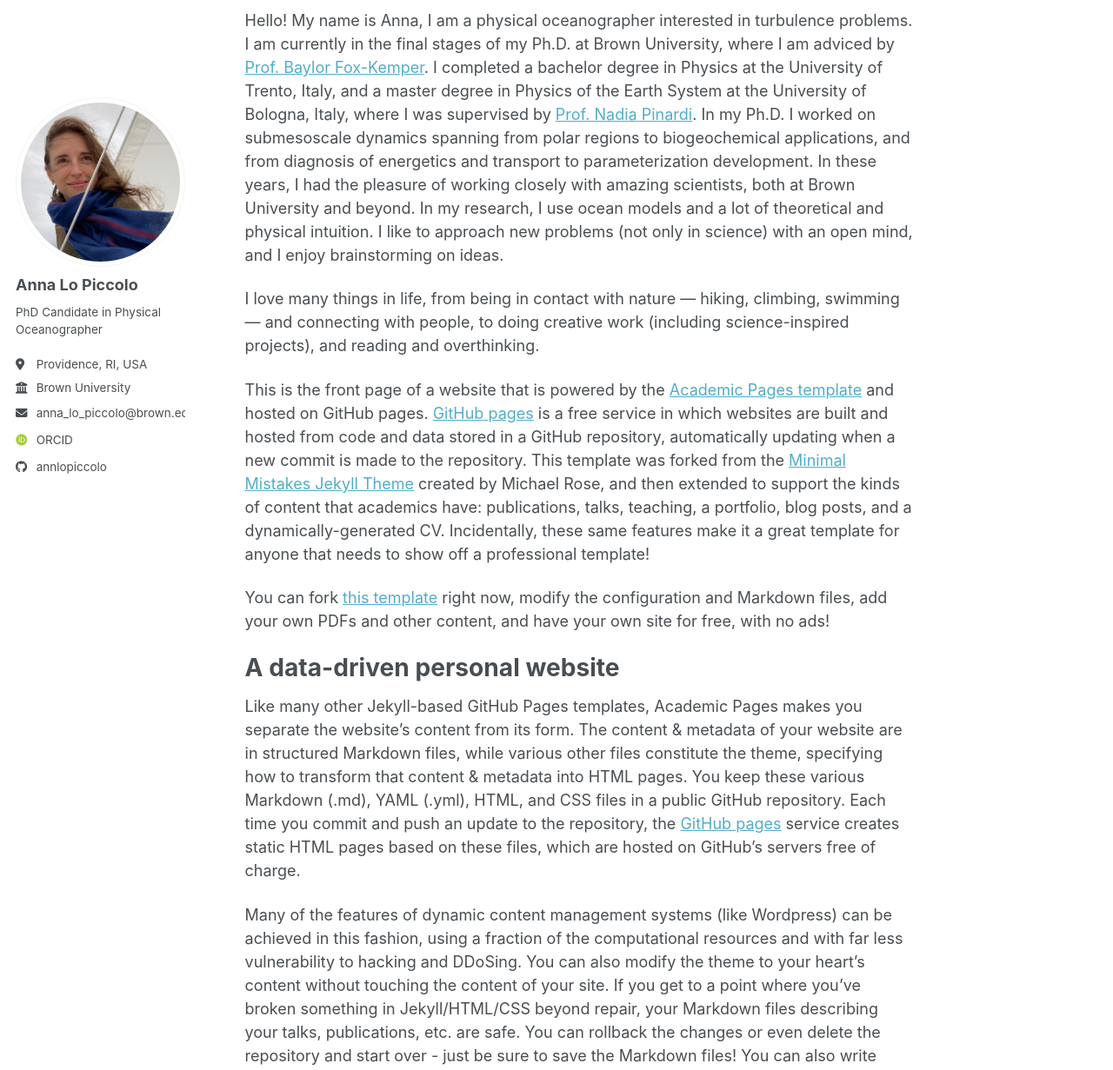
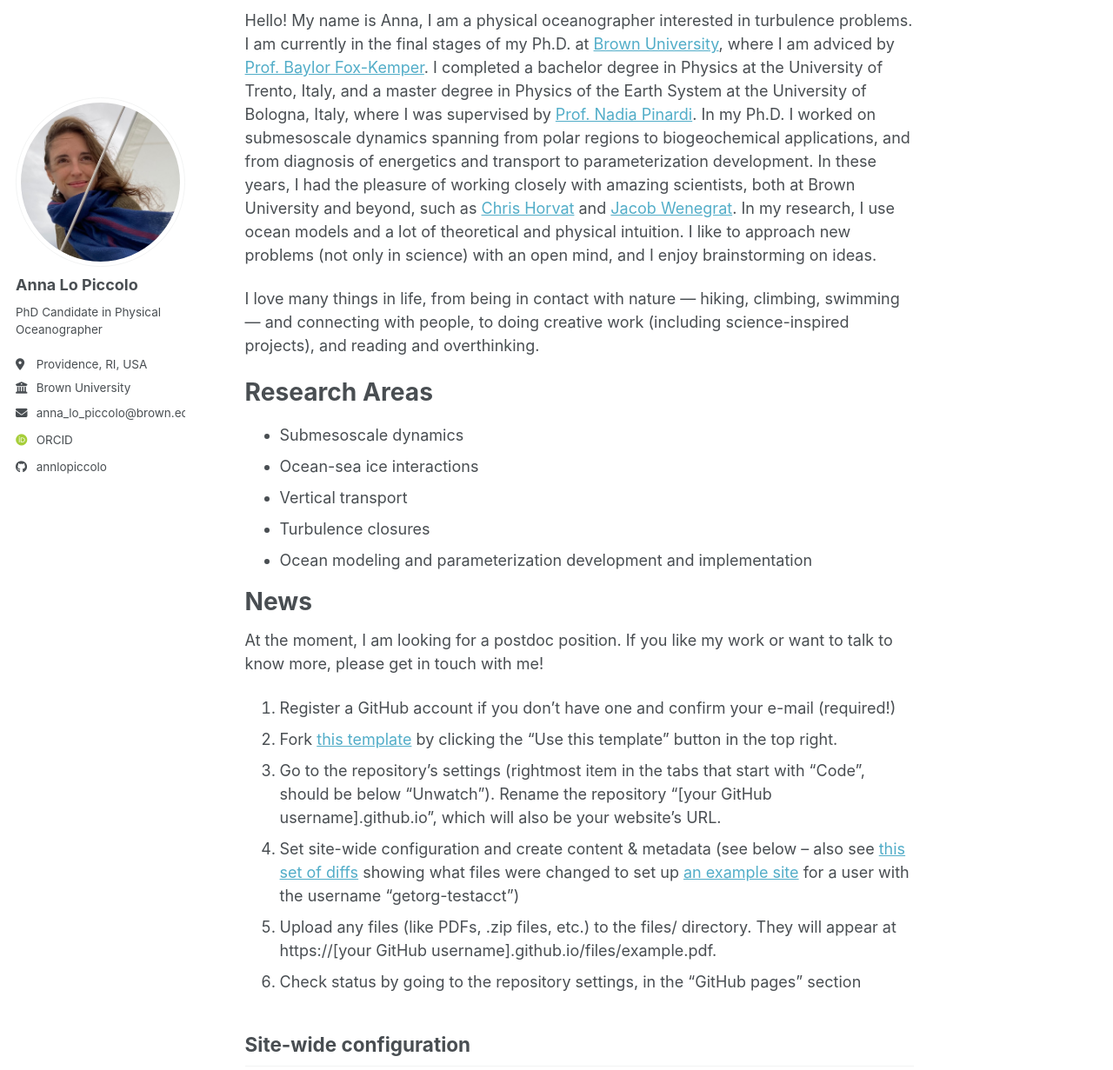
Before and after one commit to annlopiccolo/annlopiccolo.github.io, a Jekyll site: the page built from _pages/about.md, in a window 1280 px wide and 1400 px high, cut to the strip 169-1400 px from the top of the window. Shown: the whole strip at 87% size. Built offline with Jekyll 4.4.1, drawn with Linux system fonts in a browser that asks for light colours; some web fonts are replaced; a script bundle is joined from its source files by our own code; library files that are not in the unit come from our copies; some of the changed text lies outside the part shown.

Commit message:
updated main text about.md

```diff
--- a/_pages/about.md
+++ b/_pages/about.md
@@ -13,28 +13,22 @@ header:
   caption: #"my simulated submesoscale eddies"  # optional caption text
 ---
 
-Hello! My name is Anna, I am a physical oceanographer interested in turbulence problems. I am currently in the final stages of my Ph.D. at Brown University, where I am adviced by [Prof. Baylor Fox-Kemper](https://fox-kemper.com/). I completed a bachelor degree in Physics at the University of Trento, Italy, and a master degree in Physics of the Earth System at the University of Bologna, Italy, where I was supervised by [Prof. Nadia Pinardi](https://www.cmcc.it/people/pinardi-nadia). In my Ph.D. I worked on submesoscale dynamics spanning from polar regions to biogeochemical applications, and from diagnosis of energetics and transport to parameterization development. In these years, I had the pleasure of working closely with amazing scientists, both at Brown University and beyond. In my research, I use ocean models and a lot of theoretical and physical intuition. I like to approach new problems (not only in science) with an open mind, and I enjoy brainstorming on ideas.
+Hello! My name is Anna, I am a physical oceanographer interested in turbulence problems. I am currently in the final stages of my Ph.D. at [Brown University](https://deeps.brown.edu/), where I am adviced by [Prof. Baylor Fox-Kemper](https://fox-kemper.com/). I completed a bachelor degree in Physics at the University of Trento, Italy, and a master degree in Physics of the Earth System at the University of Bologna, Italy, where I was supervised by [Prof. Nadia Pinardi](https://www.cmcc.it/people/pinardi-nadia). In my Ph.D. I worked on submesoscale dynamics spanning from polar regions to biogeochemical applications, and from diagnosis of energetics and transport to parameterization development. In these years, I had the pleasure of working closely with amazing scientists, both at Brown University and beyond, such as [Chris Horvat](https://deeps.brown.edu/people/christopher-horvat) and [Jacob Wenegrat](https://wenegrat.github.io/). In my research, I use ocean models and a lot of theoretical and physical intuition. I like to approach new problems (not only in science) with an open mind, and I enjoy brainstorming on ideas.
 
  I love many things in life, from being in contact with nature — hiking, climbing, swimming — and connecting with people, to doing creative work (including science-inspired projects), and reading and overthinking.
 
+Research Areas
+======
+- Submesoscale dynamics
+- Ocean-sea ice interactions
+- Vertical transport
+- Turbulence closures
+- Ocean modeling and parameterization development and implementation
 
-This is the front page of a website that is powered by the [Academic Pages template](https://github.com/academicpages/academicpages.github.io) and hosted on GitHub pages. [GitHub pages](https://pages.github.com) is a free service in which websites are built and hosted from code and data stored in a GitHub repository, automatically updating when a new commit is made to the repository. This template was forked from the [Minimal Mistakes Jekyll Theme](https://mmistakes.github.io/minimal-mistakes/) created by Michael Rose, and then extended to support the kinds of content that academics have: publications, talks, teaching, a portfolio, blog posts, and a dynamically-generated CV. Incidentally, these same features make it a great template for anyone that needs to show off a professional template!
+News
+======
+At the moment, I am looking for a postdoc position. If you like my work or want to talk to know more, please get in touch with me!
 
- You can fork [this template](https://github.com/academicpages/academicpages.github.io) right now, modify the configuration and Markdown files, add your own PDFs and other content, and have your own site for free, with no ads!
-
-A data-driven personal website
-======
-Like many other Jekyll-based GitHub Pages templates, Academic Pages makes you separate the website's content from its form. The content & metadata of your website are in structured Markdown files, while various other files constitute the theme, specifying how to transform that content & metadata into HTML pages. You keep these various Markdown (.md), YAML (.yml), HTML, and CSS files in a public GitHub repository. Each time you commit and push an update to the repository, the [GitHub pages](https://pages.github.com/) service creates static HTML pages based on these files, which are hosted on GitHub's servers free of charge.
-
-Many of the features of dynamic content management systems (like Wordpress) can be achieved in this fashion, using a fraction of the computational resources and with far less vulnerability to hacking and DDoSing. You can also modify the theme to your heart's content without touching the content of your site. If you get to a point where you've broken something in Jekyll/HTML/CSS beyond repair, your Markdown files describing your talks, publications, etc. are safe. You can rollback the changes or even delete the repository and start over - just be sure to save the Markdown files! You can also write scripts that process the structured data on the site, such as [this one](https://github.com/academicpages/academicpages.github.io/blob/master/talkmap.ipynb) that analyzes metadata in pages about talks to display [a map of every location you've given a talk](https://academicpages.github.io/talkmap.html).
-
-For those users that need more advanced functionality, the template also supports the following popular tools:
-- [MathJax](https://www.mathjax.org/) for mathematical equations
-- [Mermaid](https://mermaid.js.org/) for diagraming
-- [Plotly](https://plotly.com/javascript/) for plotting
-
-Getting started
-======
 1. Register a GitHub account if you don't have one and confirm your e-mail (required!)
 1. Fork [this template](https://github.com/academicpages/academicpages.github.io) by clicking the "Use this template" button in the top right.
 1. Go to the repository's settings (rightmost item in the tabs that start with "Code", should be below "Unwatch"). Rename the repository "[your GitHub username].github.io", which will also be your website's URL.
```
